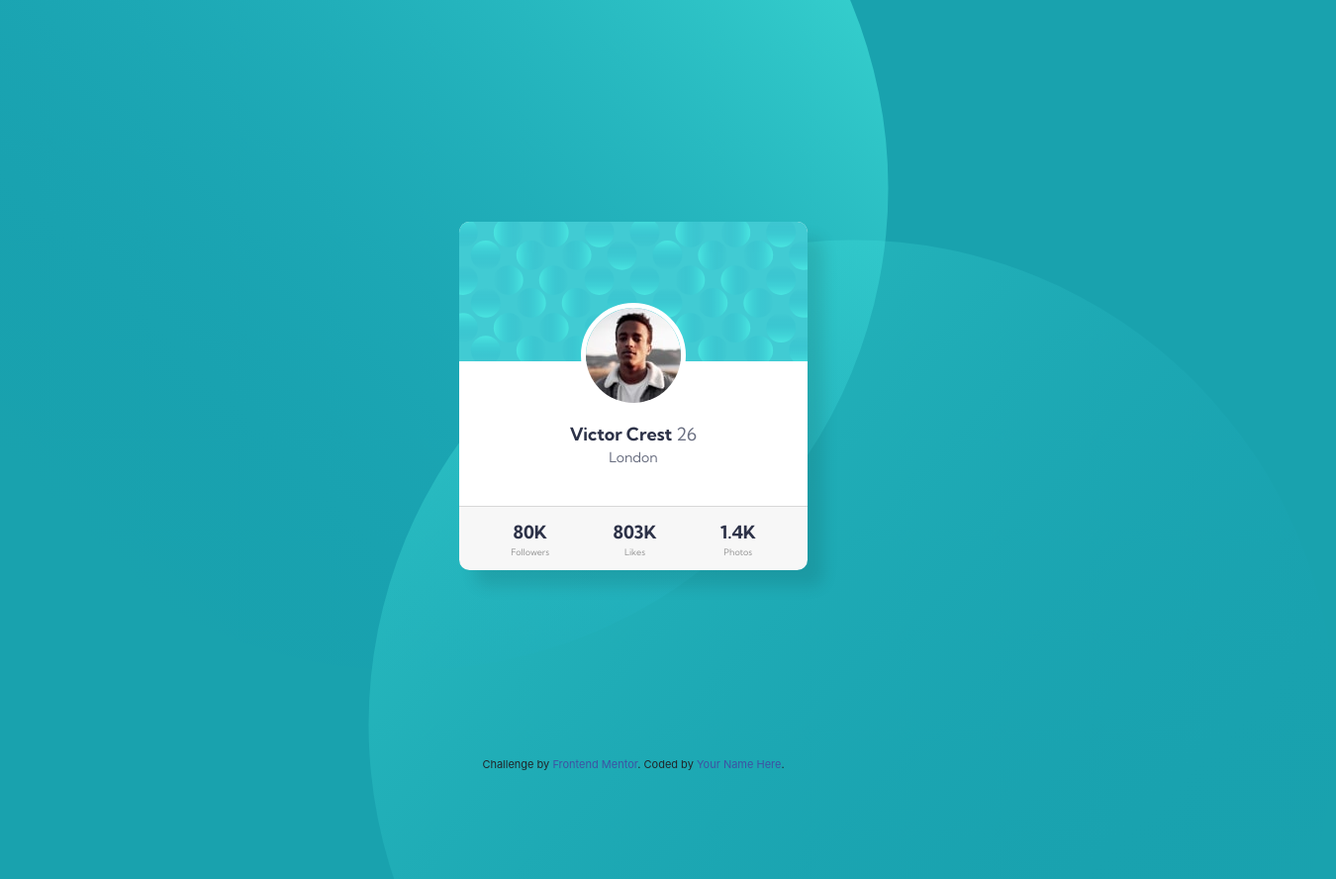
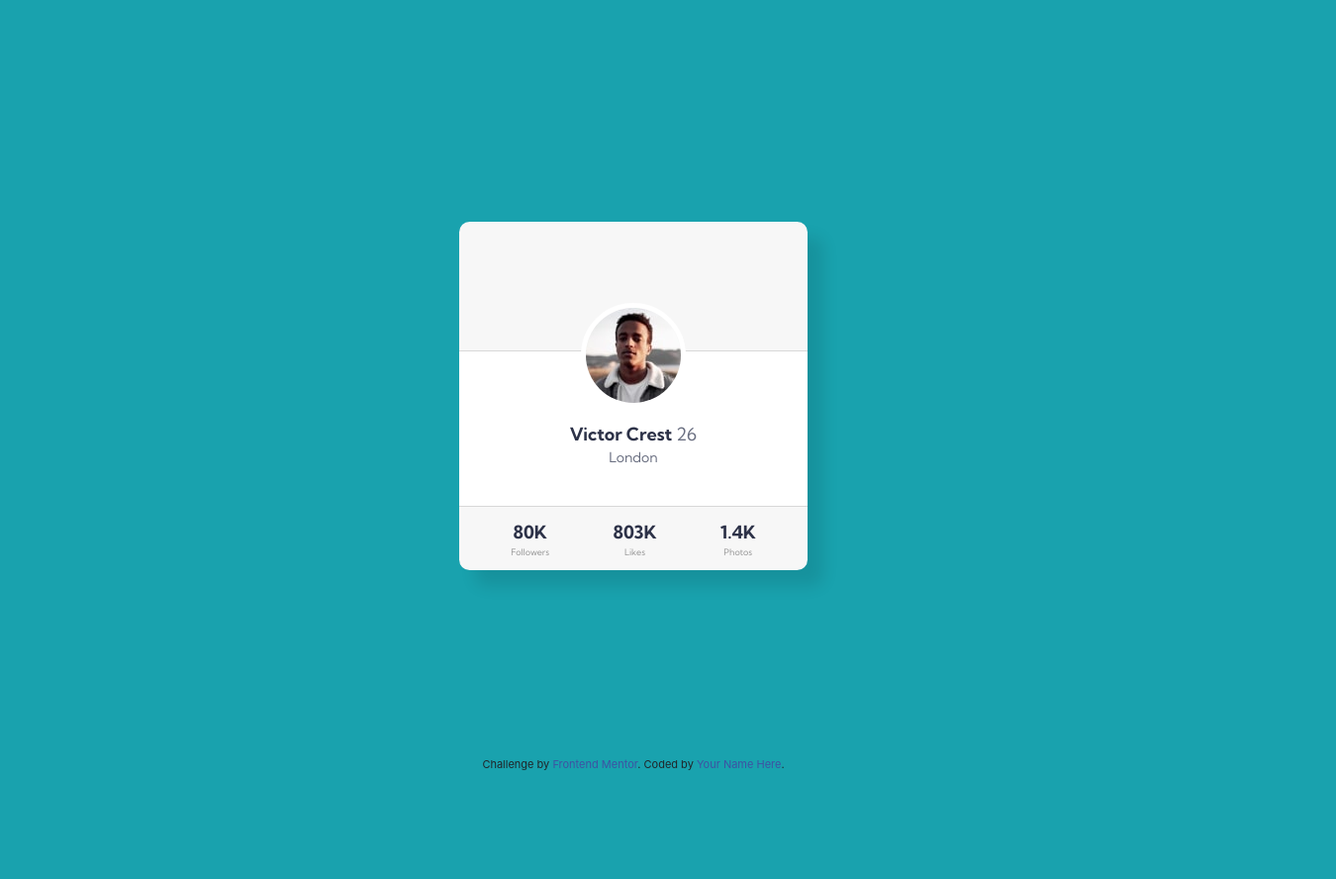
Before and after one commit to Harshitsoni2000/Profile-card-component, a plain HTML site: page index.html in a window 1280 px wide. Shown: the whole page at 99% size, 1350 px wide, since content can reach past the window. After the commit the page ends 800 px from the top, so only its background shows below. Drawn offline with nearby package versions, Linux system fonts and the light colour scheme.

Commit message:
Add files via upload

```diff
--- a/index.html
+++ b/index.html
@@ -33,18 +33,14 @@
     .attribution a {
       color: hsl(228, 45%, 44%);
     }
-
   </style>
 </head>
 
 <body>
-  <img class="bg-img-top" src="images/bg-pattern-top.svg" alt="A circle containing shades of cyan">
-  <img class="bg-img-btm" src="images/bg-pattern-bottom.svg" alt="A circle containing shades of cyan">
   <section id="section">
     <div class="card">
 
       <div class="card-header">
-        <img src="images/bg-pattern-card.svg" class="header-bg" alt="Background image containing bubbles">
         <img src="images/image-victor.jpg" class="victor-img" alt="Profile photo of Victor">
       </div>
 
@@ -69,6 +65,7 @@
 
     </div>
   </section>
+
   <div class="attribution">
     Challenge by <a href="https://www.frontendmentor.io?ref=challenge" target="_blank">Frontend Mentor</a>.
     Coded by <a href="#">Your Name Here</a>.
```
